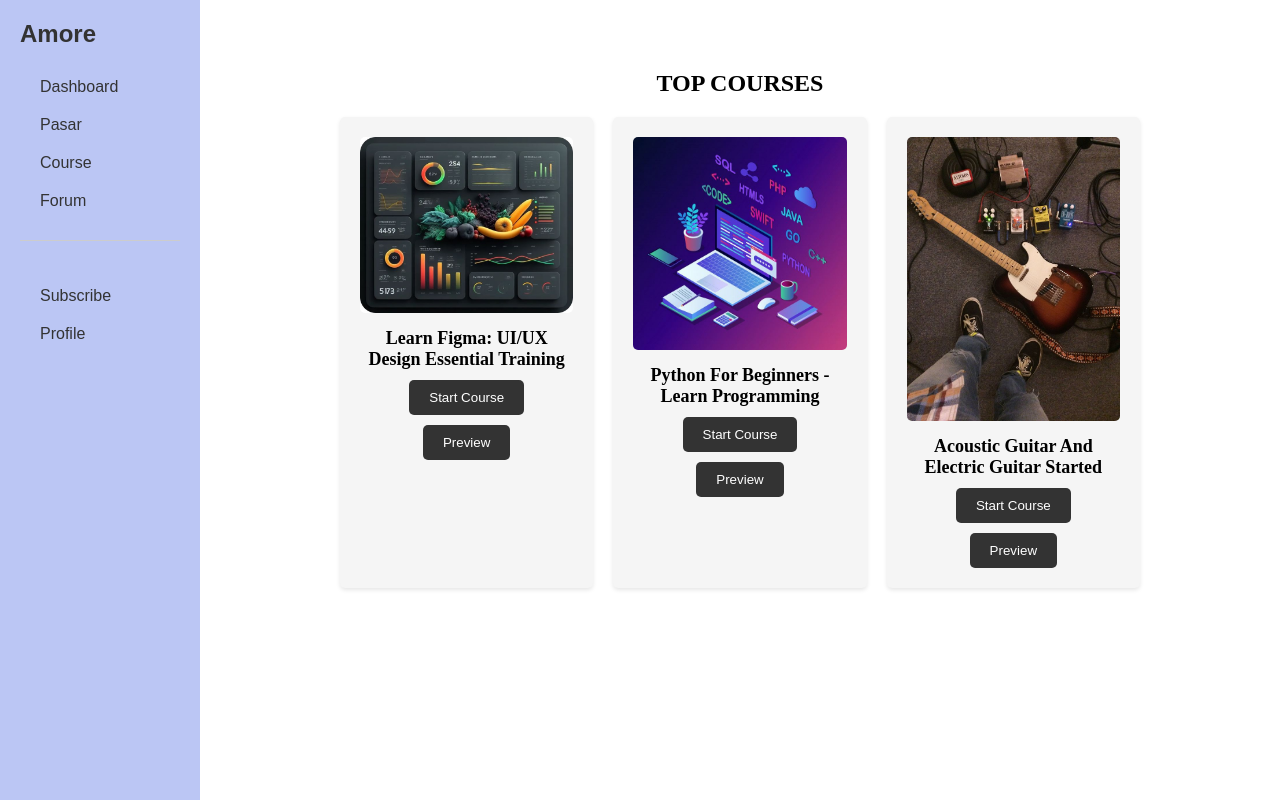
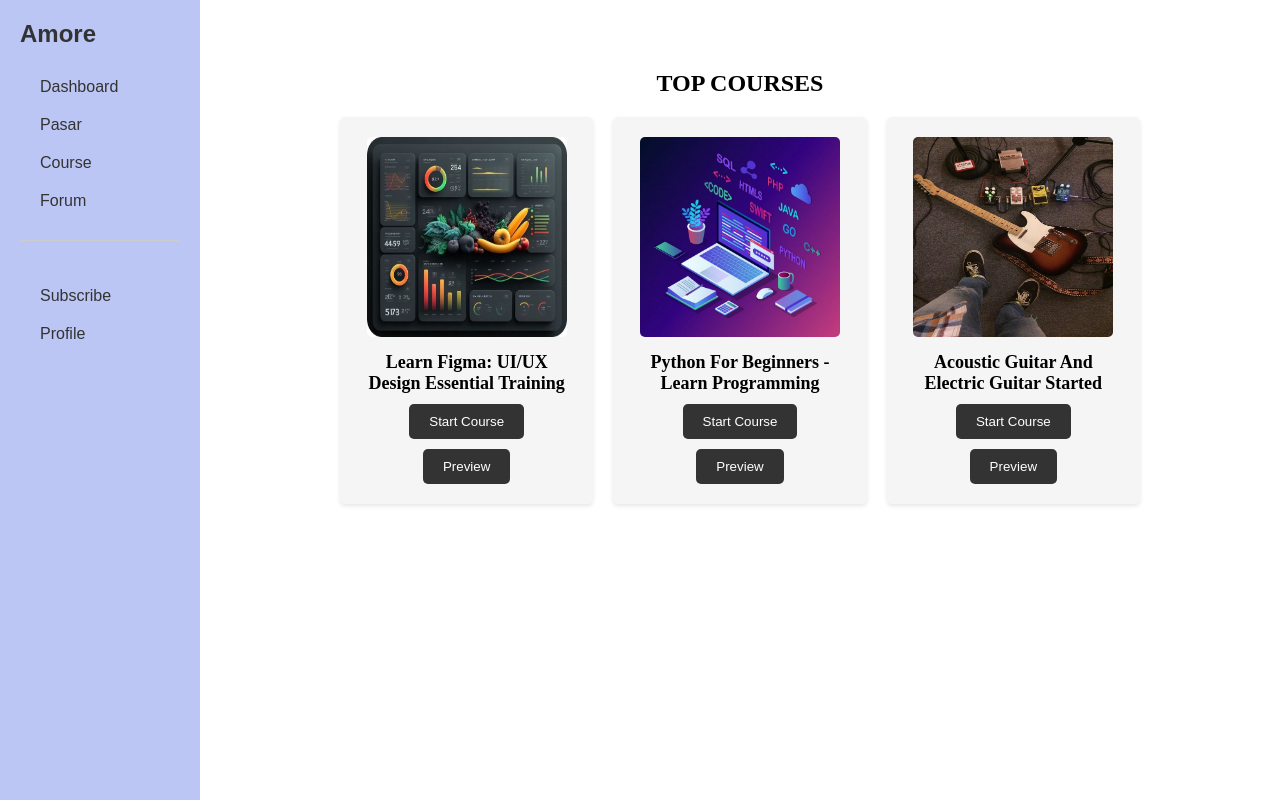
Before and after one commit to miamore7/project-amore, a PHP site: page /course.php in a window 1280 px wide. Run offline with PHP 8.4, Linux system fonts and the light colour scheme.

Commit message:
fix img course

```diff
--- a/course.css
+++ b/course.css
@@ -25,6 +25,8 @@
     height: auto;
     border-radius: 5px;
     margin-bottom: 15px; /* Memberikan margin bawah pada gambar */
+    height: 200px;
+    width: 200px;
 }
 
 .course-item h3 {
```
